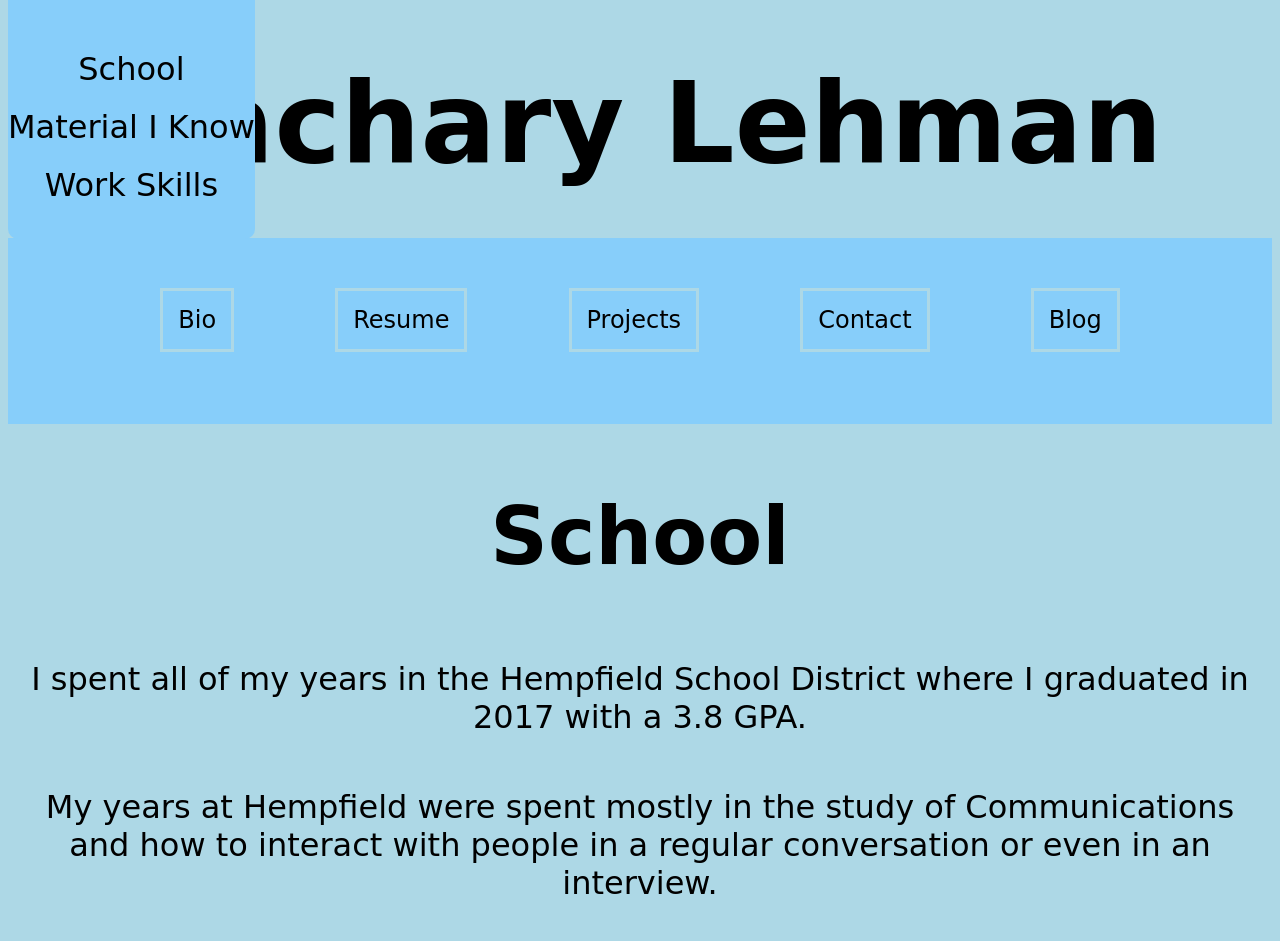
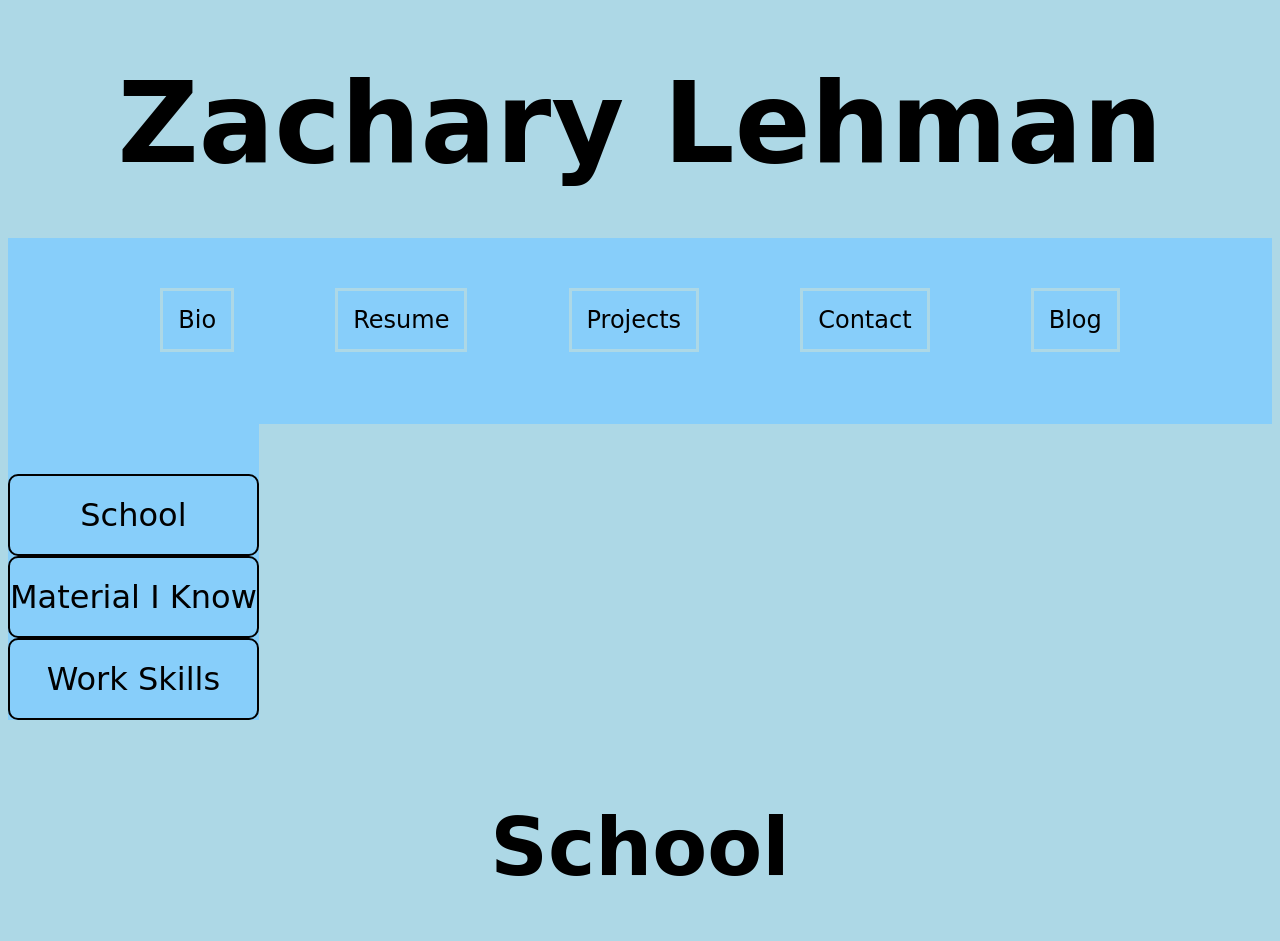
Before and after one commit to zachlehman99/zachlehman99.github.io, a plain HTML site: page pages/resume.html in a window 1280 px wide. Shown: the top 941 px of the page. Drawn offline with Linux system fonts and the light colour scheme; a web font is replaced by a local one.

Commit message:
Sticky Nav on Resume Page

```diff
--- a/pages/style.css
+++ b/pages/style.css
@@ -110,18 +110,26 @@ article h3 {
 
 .sidebar {
   width: auto;
-  position: fixed;
+  position: sticky;
   top: 0;
+  display: flex;
   z-index: 1;
-  background-color: lightskyblue;
   border-radius: 10px;
   padding-bottom: 15px;
   padding-top: 0px;
   font-size: 2em;
 }
 
+.sidebar a {
+  border-radius: 10px;
+  padding-top: 20px;
+  border: 2px solid black;
+}
+
 .resume-article, .resume-project {
   text-align: center;
+  margin-left: 15%;
+  margin-right: 15%;
 }
 
 .resume-article li, .resume-project {
```
Also changed, not shown: pages/contact.html (+2 -2 lines).
